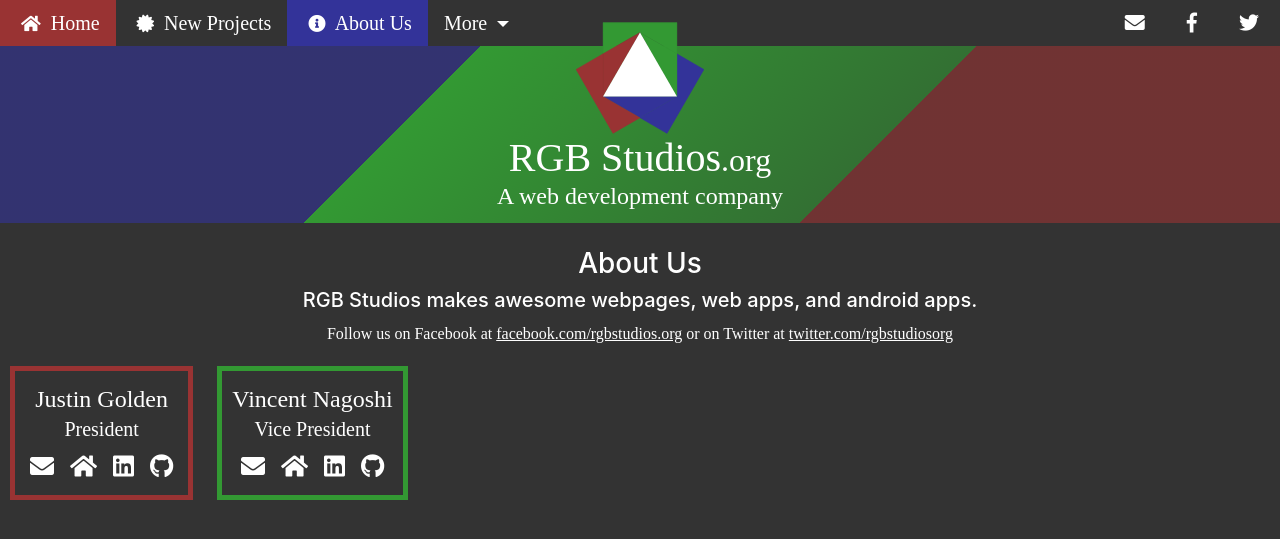
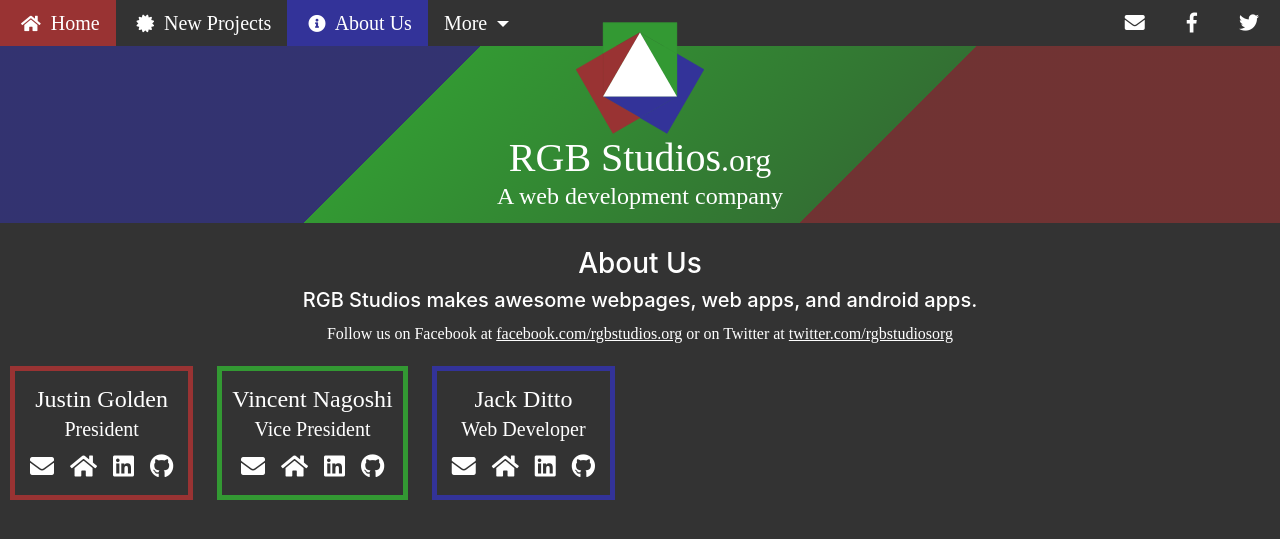
Before and after one commit to rgbstudios/rgbstudios.github.io, a Jekyll site: the page built from about-us.html, in a window 1280 px wide. Shown: the top 539 px of the page. Built offline with Jekyll 4.4.1, drawn with Linux system fonts in a browser that asks for light colours; nearby versions of some CDN libraries; some web fonts are replaced.

Commit message:
added jack

```diff
--- a/about-us.html
+++ b/about-us.html
@@ -67,5 +67,21 @@ permalink: /about-us/
 		<i class="fab fa-github"></i>
 		</a>
 	</div>
+	<div class="itemDiv blueItem" style="display:inline-block !important;">
+		Jack Ditto<br>
+		<h5>Web Developer</h5>
+		<a href="mailto:jackditto@rgbstudios.org" target="_blank">
+		<i class="fas fa-envelope"></i>
+		</a>
+		<a href="https://jackditto.com/" target="_blank">
+		<i class="fas fa-home"></i>
+		</a>
+		<a href="https://www.linkedin.com/in/jack-ditto-255422176/" target="_blank">
+		<i class="fab fa-linkedin"></i>
+		</a>
+		<a href="https://github.com/jack-ditto" target="_blank">
+		<i class="fab fa-github"></i>
+		</a>
+	</div>
   	<!-- <div class="itemDiv blueItem"></div> -->
 </div>
```
